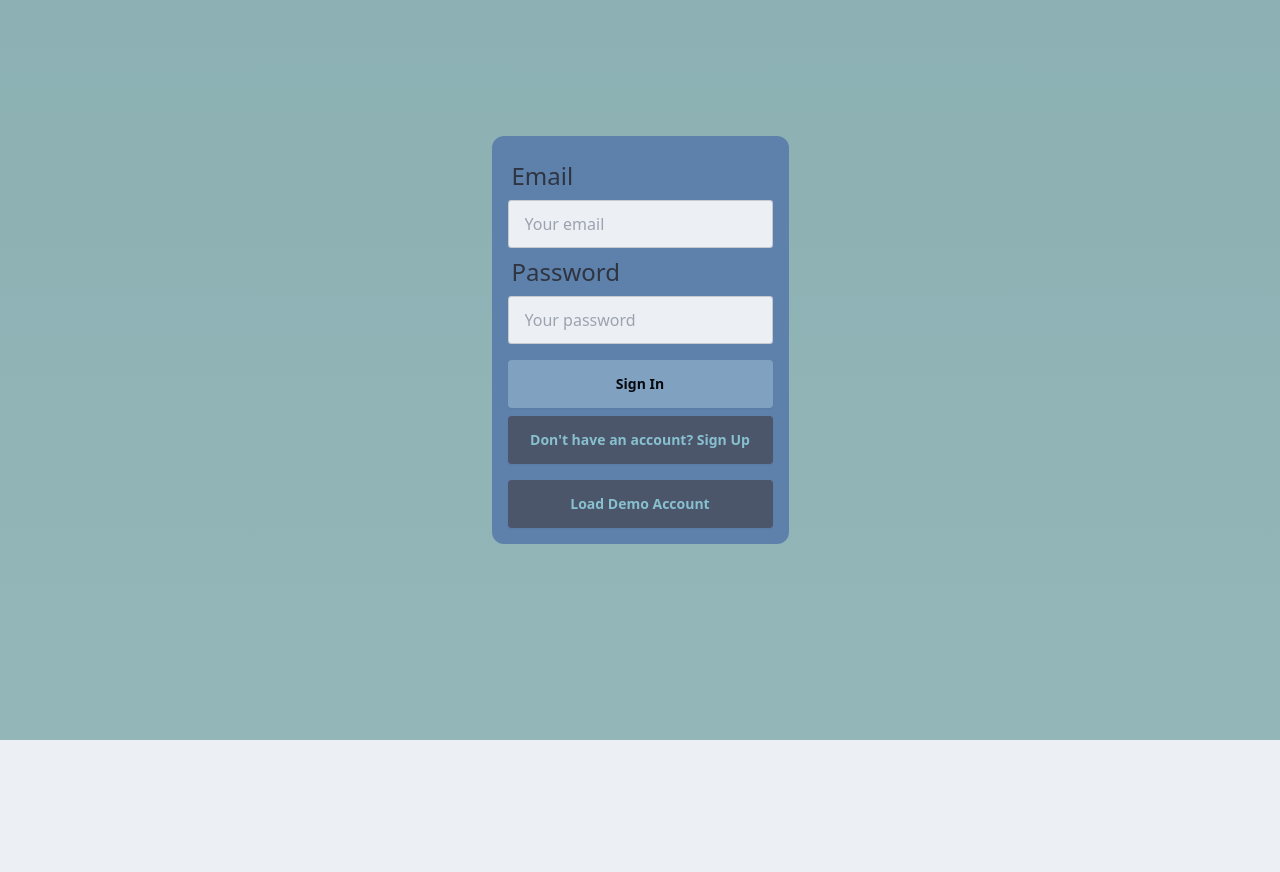
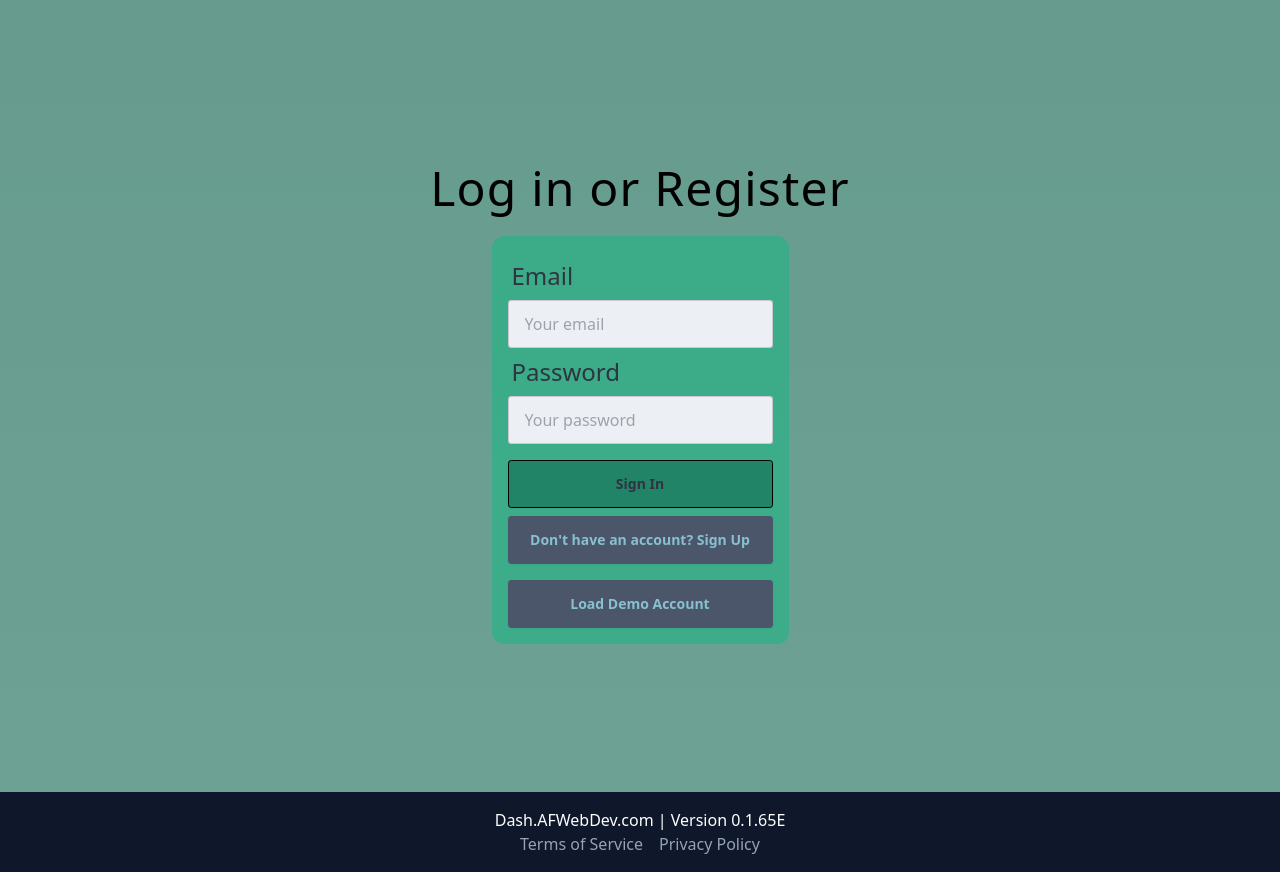
Before and after one commit to AdrianF3/my-dashboard, a Next.js app: page / in a window 1280 px wide. Shown: the part 1040-1912 px from the top of the page. Before the commit the page ends 1780 px from the top, so only its background shows below. Built offline with nearby package versions, Linux system fonts and the light colour scheme; no server answers.

Commit message:
#### Version 0.1.65E - Started 5/4/2024 - Ended 5/7/24

```diff
--- a/package.json
+++ b/package.json
@@ -1,6 +1,6 @@
 {
   "name": "my-dashboard",
-  "version": "0.1.65C",
+  "version": "0.1.65E",
   "private": true,
   "scripts": {
     "dev": "next dev",
--- a/src/components/Auth/AuthComponent.js
+++ b/src/components/Auth/AuthComponent.js
@@ -2,12 +2,14 @@ import React, { useState } from 'react';
 import { getAuth, createUserWithEmailAndPassword, signInWithEmailAndPassword } from "firebase/auth";
 import { getFirestore, doc, setDoc } from 'firebase/firestore';
 import '../../firebaseConfig'; // Ensure Firebase is initialized
-import { createNewUserProfile, resetDemoUserContent } from '../../types/UserProfile.types';
+import { createNewUserProfile } from '../../types/UserProfile.types';
+
 
 const AuthComponent = () => {
   const [email, setEmail] = useState('');
   const [password, setPassword] = useState('');
   const [isSignUp, setIsSignUp] = useState(false); // Toggle between SignUp and SignIn
+  const [signInResponse, setSignInResponse] = useState('');
   const auth = getAuth();
 
   const handleSignUp = async () => {
@@ -21,6 +23,7 @@ const AuthComponent = () => {
       console.log('Document written with ID: ', userCredential.user.uid);
     } catch (error) {
       console.error('Sign Up Error:', error.message);
+      setSignInResponse(error.message);
     }
   };
 
@@ -32,6 +35,7 @@ const AuthComponent = () => {
       console.log('Signed In', userCredential.user);
     } catch (error) {
       console.error('Sign In Error:', error.message);
+      setSignInResponse(error.message);
     }
   };
 
@@ -45,7 +49,7 @@ const AuthComponent = () => {
   };
 
   return (
-    <div className="form-control w-full max-w-xs bg-primary text-primary-content p-4 rounded-xl">
+    <div className="form-control w-full max-w-xs bg-emerald-500/50 text-primary-content p-4 rounded-xl">
       <label className="label">
         <span className="label-text text-2xl">Email</span>
       </label>
@@ -66,8 +70,9 @@ const AuthComponent = () => {
         value={password}
         onChange={(e) => setPassword(e.target.value)}
       />
+      { signInResponse !== '' ? <p className="text-error">{signInResponse}</p> : null }
       <button
-        className={`btn mt-4 ${isSignUp ? 'btn-primary' : 'btn-secondary'}`}
+        className={`btn mt-4 ${isSignUp ? 'bg-emerald-800/50' : 'bg-emerald-800/50'} border-black`}
         onClick={handleSubmit}
       >
         {isSignUp ? 'Sign Up' : 'Sign In'}
--- /dev/null
+++ b/src/components/Footer.tsx
@@ -0,0 +1,17 @@
+import React from 'react';
+
+const Footer: React.FC = () => {
+    return (
+        <div className='flex flex-col bg-slate-900 py-4 text-white font-medium justify-center text-center w-full'>
+            <p>Dash.AFWebDev.com | Version 0.1.65E</p>
+
+            {/* Links to TOS and Privacy Policy */}
+            <div className='flex flex-row justify-center text-slate-400'>
+                <a href='/tos' className='px-2'>Terms of Service</a>
+                <a href='/privacy' className='px-2'>Privacy Policy</a>
+            </div>
+        </div>
+    );
+};
+
+export default Footer;
--- a/src/components/Home/DashExplainer/HeroHighlight.tsx
+++ b/src/components/Home/DashExplainer/HeroHighlight.tsx
@@ -53,13 +53,12 @@ const HeroHighlight: React.FC = () => {
           </p>
         </div>
 
-        <div className="w-10/12 bg-base-content/90 rounded-xl justify-items-center self-center">
+        <div className="bg-base-content/90 rounded-xl justify-items-center self-center">
         <div className="carousel carousel-center rounded-box p-4 max-w-md justify-items-center gap-2">
             {carouselData.map((item, index) => (
               <div key={index} className="carousel-item w-fit ">
-                <div className="card bg-base-100 shadow-xl w-10/12">
+                <div className="card bg-base-100 shadow-xl w-full">
                   <figure>
-                    {/* <img src={item.image} alt={item.title} className="h-32 object-cover" />  */}
                     <Image
                         src={item.image}
                         alt={item.title}
--- a/src/components/Home/DashboardGridComponents/Dashboard.tsx
+++ b/src/components/Home/DashboardGridComponents/Dashboard.tsx
@@ -100,7 +100,7 @@ const Dashboard: React.FC<{ profile: UserProfile | null; }> = ({ profile }) => {
         const currentDate = getCurrentDate();
         setDateData(currentDate);
         console.log('useEffect called')
-    }, [getCurrentDate]);
+    }, []);
 
     // Calculate the day of the year
     function getDayOfYear(date: Date) {
--- a/src/pages/index.tsx
+++ b/src/pages/index.tsx
@@ -21,6 +21,7 @@ import HabitTracking from '@/components/Home/DashboardGridComponents/HabitTracki
 import BookmarkDisplay from '@/components/Home/BookmarkView/BookmarkDisplay';
 import HeroHighlight from '@/components/Home/DashExplainer/HeroHighlight';
 import { resetDemoUserContent } from '@/types/UserProfile.types';
+import Footer from '@/components/Footer';
 
 interface IndexPageProps {
     authenticated: boolean;
@@ -182,7 +183,7 @@ const IndexPage: React.FC = ({  }) => {
 
 
     if (authLoading) {
-        return <div className='justify-self-center m-auto font-medium'>Loading...</div>; // Or any other loading state you prefer
+        return <div className='justify-self-center m-auto font-medium'>Loading...</div>;
     }
 
     if (!authenticated) {
@@ -192,9 +193,11 @@ const IndexPage: React.FC = ({  }) => {
 
             { !user ? null : <HeaderNavigationBar /> }
             <HeroHighlight />
-            <div className="flex flex-col bg-secondary/30 items-center justify-center min-h-screen py-12">
+            <div className="flex flex-col bg-emerald-800/30 items-center justify-center min-h-screen py-12">
+                <h3 className='py-6 text-5xl tracking-wide'>Log in or Register</h3>
                 <LoginForm />
             </div>
+            <Footer />
         </div>
         </>);
     }
@@ -261,9 +264,7 @@ const IndexPage: React.FC = ({  }) => {
                     {renderSelectedView()}
 
                 </section>
-                <div className='flex flex-col font-medium justify-center text-black text-center'>
-                    <p>Version 0.1.65C</p>
-                </div>
+                <Footer />
             </section>
         </>
     );
```
Also changed, not shown: 1 other file (tests, documents, lock files or other folders).
